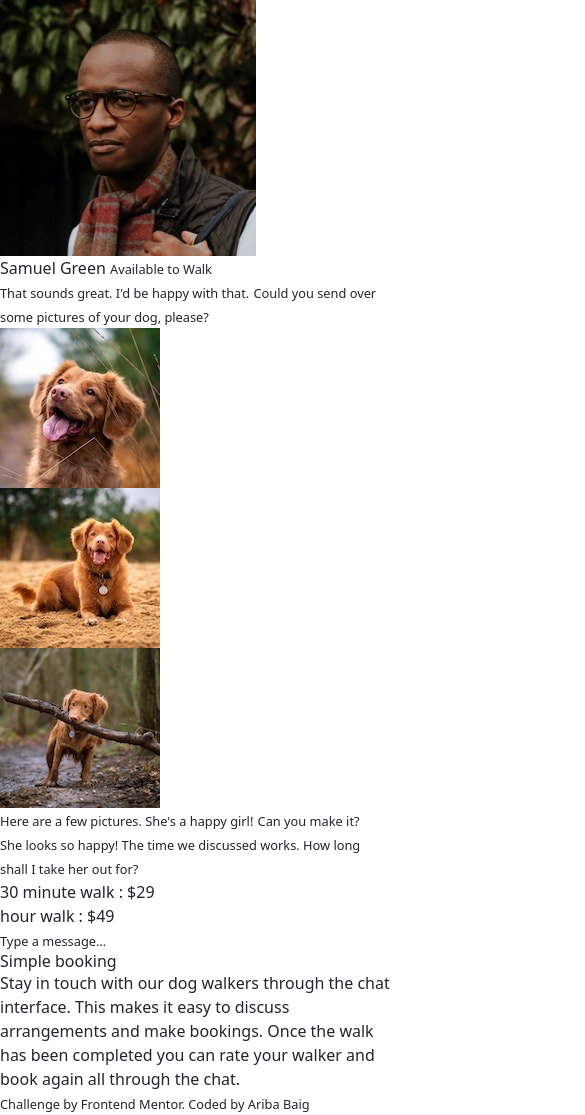
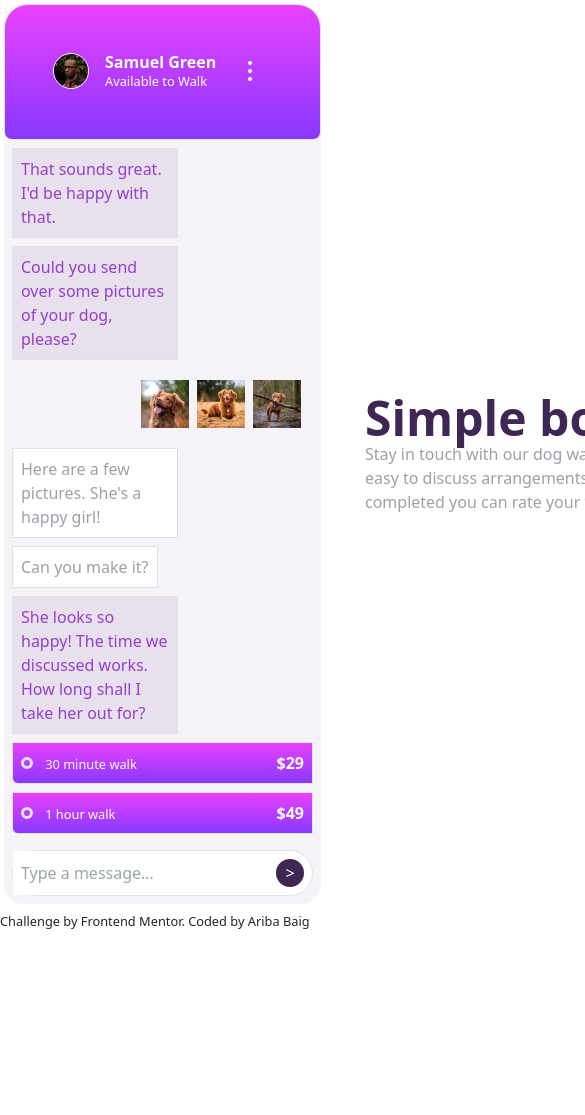
Before and after one commit to baig-ariba/SBA3, a plain HTML site: page index.html in a window 390 px wide. Shown: the top 1115 px of the page, 585 px wide, since content can reach past the window. After the commit the page ends 932 px from the top, so only its background shows below. Drawn offline with nearby package versions, Linux system fonts and the light colour scheme.

Commit message:
mobile screen and descriptive text committed

```diff
--- a/index.html
+++ b/index.html
@@ -4,56 +4,95 @@
 <head>
   <meta charset="UTF-8">
   <meta name="viewport" content="width=device-width, initial-scale=1.0">
-  <!-- displays site properly based on user's device -->
-
   <link rel="icon" type="image/png" sizes="32x32" href="./images/favicon-32x32.png">
   <script src="https://cdn.tailwindcss.com"></script>
-  <link href="https://cdn.jsdelivr.net/npm/bootstrap@5.3.0/dist/css/bootstrap.min.css" rel="stylesheet">
-  <script src="https://cdn.jsdelivr.net/npm/bootstrap@5.3.0/dist/js/bootstrap.bundle.min.js" defer></script>
+  <link href="https://cdn.jsdelivr.net/npm/bootstrap@6.0.0-alpha.1/dist/css/bootstrap.min.css" rel="stylesheet"
+    integrity="sha384-B/GM4XqrwHnWXNOWMbloTmrYXZg10cakYGmpfsR/bbzQ6JAJI4ihuyADKLnBgrCe" crossorigin="anonymous">
+  <script type="module" src="https://cdn.jsdelivr.net/npm/bootstrap@6.0.0-alpha.1/dist/js/bootstrap.bundle.min.js"
+    integrity="sha384-1a/pXj49ZQ1aHEmrJ+gMw1otqoVsYwlEnlD8mIfY2TV03r20Y0CN7uqx1tQogjPL"
+    crossorigin="anonymous"></script>
   <title>Frontend Mentor | [Challenge Name Here]</title>
 
 </head>
 
 <body>
-
-  <div class=" message screen">
-    <div class="name">
-      <img src="images/avatar.jpg"
-      <h5>Samuel Green</h5>
-      <small class="status">
-        Available to Walk
-      </small>
-    </div>
-    <div class="messages">
-      <div class="service">
-        <small>That sounds great. I'd be happy with that.</small>
-        <small>Could you send over some pictures of your dog, please?</small>
-      </div>
-      <div class="customer">
-        <img src="images/dog-image-1.jpg" alt="Dog Image 1">
-        <img src="images/dog-image-2.jpg" alt="Dog Image 2">
-        <img src="images/dog-image-3.jpg" alt="Dog Image 3">
-        <small>Here are a few pictures. She's a happy girl!</small>
-        <small>Can you make it?</small>
-      </div>
-      <div class="service">
-        <small>She looks so happy! The time we discussed works. How long shall I take her out for?</small>
-        <div clsss="priceList bg-gradient-to-r from-[#e942ff] to-[#8838ff]">
-          <p>30 minute walk : $29</p>
-          <p>hour walk : $49</p>
+  <main class="d-flex ">
+      <div class="d-flex flex-row">
+        <!--Phone screen-->
+        <div class="border border-white border-4 rounded-3xl d-flex flex-col bg-[#f5f3f7]">
+          <!--Contact information-->
+          <div class="d-flex gap-3 border rounded-t-3xl rounded-b-lg bg-gradient-to-b from-[#e942ff] to-[#8838ff] p-5">
+            <div><img src="images/avatar.jpg" alt="Samuel Green" class="rounded-full w-9 border border-white"></div>
+            <div class="d-flex gap-4">
+              <div class="d-flex flex-col">
+                <h1 class="font-semibold text-white">Samuel Green</h1>
+                <small class="text-white">Available to Walk</small>
+              </div>
+              <div class="d-flex flex-col gap-1 m-2">
+                <div class="rounded-full w-1 h-1 bg-white"></div>
+                <div class="rounded-full w-1 h-1 bg-white"></div>
+                <div class="rounded-full w-1 h-1 bg-white"></div>
+              </div>
+            </div>
+          </div>
+          <!--Messages Screen-->
+          <div class="messages">
+            <div class="d-flex flex-col w-fit item-start gap-2 m-2">
+              <div class="border rounded-7 p-2 text-left text-[#9241c8] bg-[#e9e0ee] max-w-[55%]">That sounds great.
+                I'd be happy
+                with that.</div>
+              <div class="border rounded-7 p-2 text-[#9241c8] bg-[#e9e0ee] max-w-[55%]">Could you send over some
+                pictures of your
+                dog, please?</div>
+            </div>
+            <div class="d-flex flex-col justify-content-end gap-2 m-2">
+              <div class="d-flex item-end p-2 justify-content-end">
+                <img src="images/dog-image-1.jpg" alt="Dog Image 1" class="w-12 rounded-7 m-1">
+                <img src="images/dog-image-2.jpg" alt="Dog Image 2" class="w-12 rounded-7 m-1">
+                <img src="images/dog-image-3.jpg" alt="Dog Image 3" class="w-12 rounded-7 m-1">
+              </div>
+              <div class="border rounded-7 p-2 w-fit text-left text-[#a39daa] bg-[#ffffff] max-w-[55%]">Here are a few
+                pictures. She's a happy girl!</div>
+              <div class="border rounded-7 p-2 w-fit text-left text-[#a39daa] bg-[#ffffff] max-w-[55%]">Can you make it?
+              </div>
+            </div>
+            <div class="d-flex flex-col item-end gap-2 m-2">
+              <p class="border rounded-7 p-2 text-left text-[#9241c8] bg-[#e9e0ee] max-w-[55%]">She looks so happy!
+                The time we discussed works. How long shall I take her out for?</p>
+              <div
+                class="d-flex justify-between border rounded-7 rounded-bl-md p-2 text-left bg-gradient-to-b from-[#e942ff] to-[#8838ff]">
+                <div>
+                  <input type="radio" id="30minWalk"
+                    class="appearance-none bg-transparent rounded-full w-3 h-3 border border-3 border-[#e570ff]">
+                  <small for="30minWalk" class="text-[#ffffff] m-2">30 minute walk</small>
+                </div>
+                <p class="text-[#ffffff] fw-bold">$29</p>
+              </div>
+              <div
+                class="d-flex justify-between d-flex justify-between border rounded-7 rounded-bl-md p-2 text-left bg-gradient-to-b from-[#e942ff] to-[#8838ff]">
+                <div>
+                  <input type="radio" id="60minWalk"
+                    class="appearance-none bg-transparent rounded-full w-3 h-3 border border-3 border-[#e570ff]">
+                  <small for="60minWalk" class="text-[#ffffff] m-2">1 hour walk</small>
+                </div>
+                <p class="text-[#ffffff] fw-bold">$49</p>
+              </div>
+            </div>
+          </div>
+          <!--Type message-->
+          <div class="d-flex item-end gap-2 m-2 border justify-between rounded-full bg-white text-[#c6cacd]">
+            <input type="text" placeholder="Type a message…" class=" p-2  ">
+            <button class="rounded-full w-7 h-7 bg-[#3e2753] text-white m-2">&gt;</button>
+          </div>
+        </div>
+        <div class="col-12 lg:text-left justify-content-center content-center m-10">
+          <h1 class="text-5xl text-[#3e2753] font-semibold">Simple booking</h1>
+          <p class="text-[#a39daa] text-base">Stay in touch with our dog walkers through the chat interface. This
+            makes it easy to discuss arrangements and make bookings. Once the walk has been completed you can rate your
+            walker and book again all through the chat.</p>
         </div>
       </div>
-      <div class="input message">
-        <small>Type a message…</small>
-      </div>
-    </div>
-  </div>
-  <div class="information">
-    <h1>Simple booking</h1>
-    <p>Stay in touch with our dog walkers through the chat interface. This makes it easy to
-      discuss arrangements and make bookings. Once the walk has been completed you can rate
-      your walker and book again all through the chat.</p>
-  </div>
+  </main>
   <footer>
     <small>Challenge by <a href="https://www.frontendmentor.io?ref=challenge">Frontend Mentor</a>.
       Coded by <a href="#">Ariba Baig</a></small>
```
Also changed, not shown: 1 other file.
